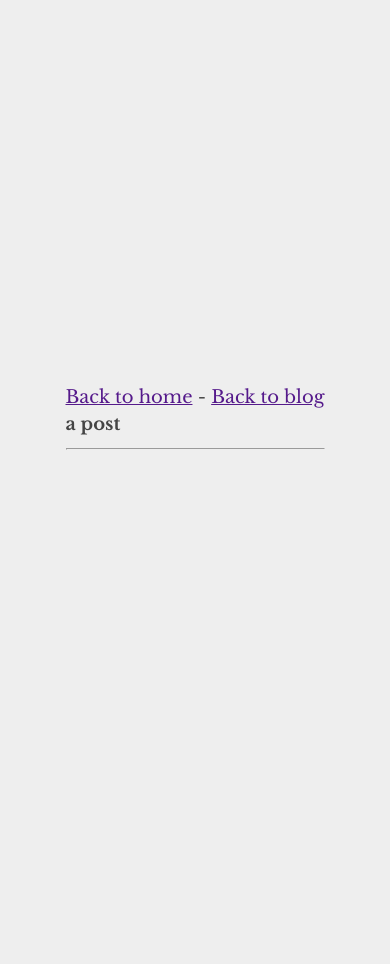
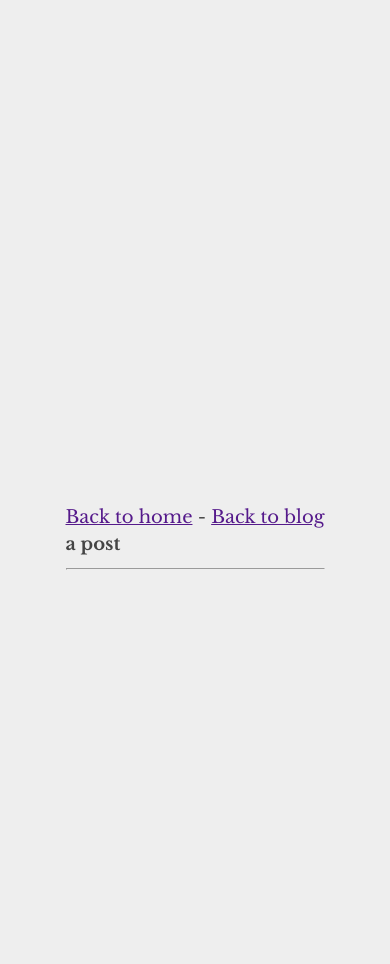
Before and after one commit to thiefhand/sitegen, a Python web app: template templates/post.html in a window 390 px wide. Before the commit the page ends 450 px from the top, so only its background shows below. Run offline with Jinja, Linux system fonts and the light colour scheme; the template is opened without the code that fills it, so the values that code supplies are empty.

Commit message:
[style] better look on mobile

```diff
--- a/templates/style.html
+++ b/templates/style.html
@@ -147,4 +147,10 @@
     .small-header {
         font-size: small;
     }
+
+    @media (max-width:620px)  {
+        body {
+            margin-top: 120px;
+        }
+    }
 </style>
```
